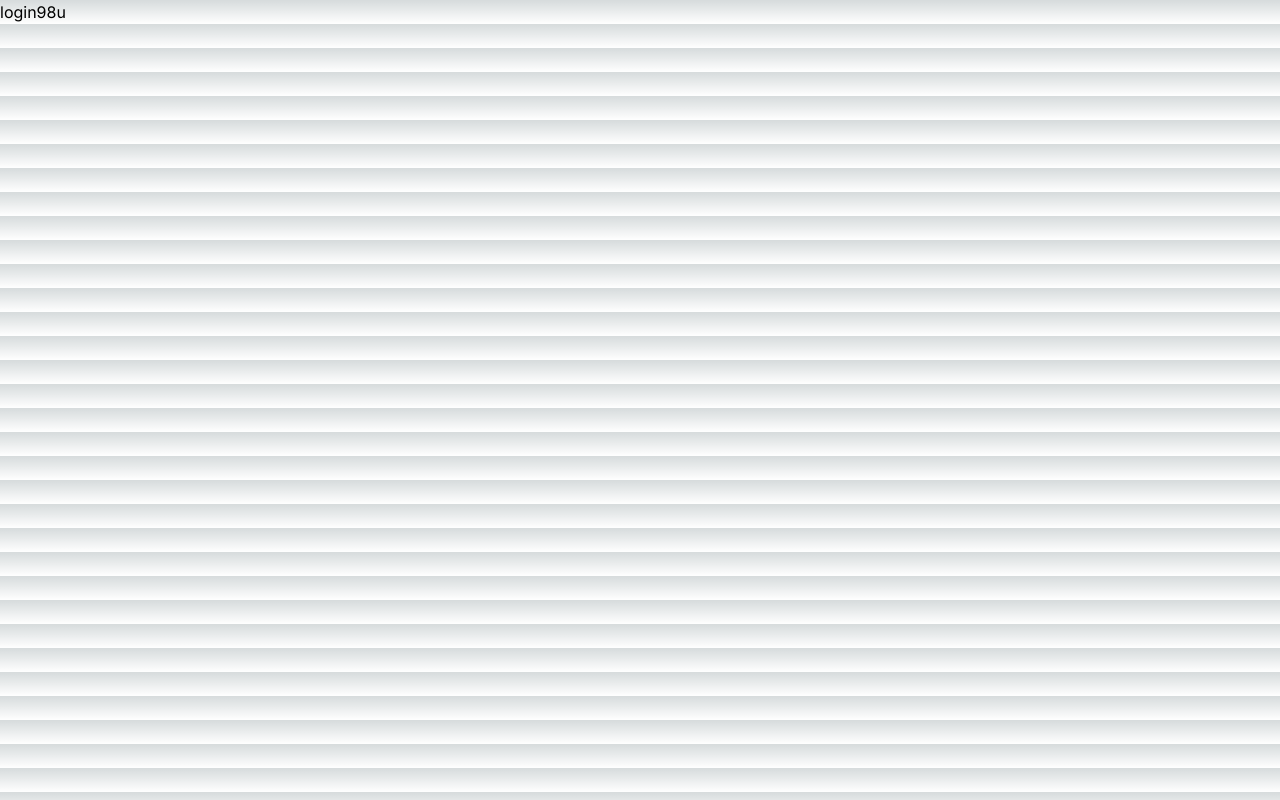
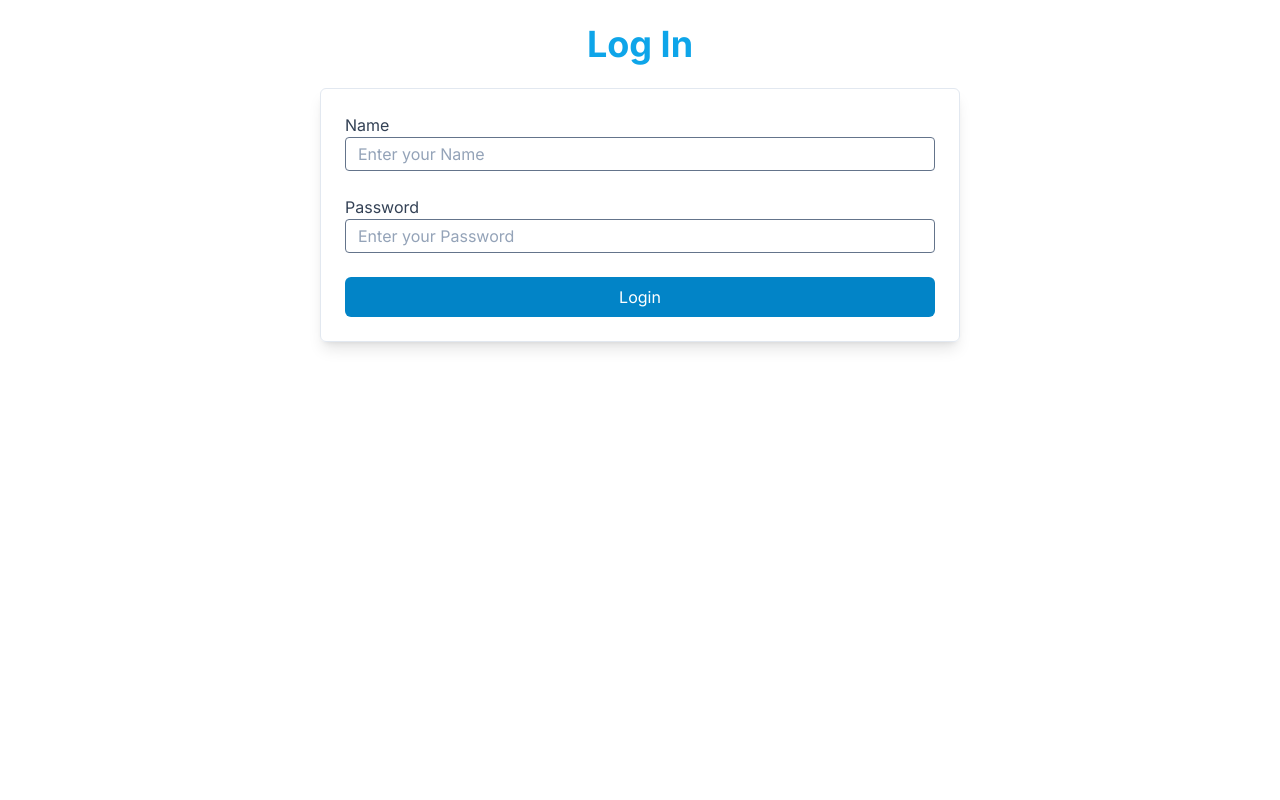
Before and after one commit to Raga-M/Next-Js, a Next.js app in the folder first-nextjs-app/: page /login in a window 1280 px wide. Built offline with nearby package versions, Linux system fonts and the light colour scheme.

Commit message:
add login nxt add route

```diff
--- a/first-nextjs-app/app/(auth)/login/page.js
+++ b/first-nextjs-app/app/(auth)/login/page.js
@@ -1,5 +1,35 @@
+"use client"
+import { useRouter } from "next/navigation";
+
+import Card from "../../component/Card";
+
 export default  function Login() {
+  const router=useRouter()
+
+const handleSubmit=(e)=>{
+e.preventDefault();
+router.push("/dashboard")
+}
   return (
-    <div>login98u</div>
+<>
+<h1 className="text-4xl p-6 text-center font-bold text-sky-500">Log In</h1>
+<div className="flex justify-center">
+<Card>
+  <form className="grid  gap-6" onSubmit={()=>{handleSubmit(event)}}>
+<label htmlFor="name" className="flex flex-col">
+ <span className="text-slate-700">Name</span>
+  <input type="text" id="name" className="border border-slate-500 focus:outline-none  focus:border-sky-500 px-3 py-1 rounded placeholder:text-slate-400 "  placeholder="Enter your Name" required/>
+
+</label>
+<label htmlFor="password" className="flex flex-col">
+ <span className="text-slate-700"> Password</span>
+  <input type="password" id="password" className="border border-slate-500 focus:outline-none focus:border-sky-500  px-3 py-1 rounded placeholder:text-slate-400"  placeholder="Enter your Password" required/>
+
+</label>
+<button className="bg-sky-600 text-white rounded-md inline p-2">Login</button>
+</form>
+</Card>
+</div>
+</>
   )
 }
--- /dev/null
+++ b/first-nextjs-app/app/component/Card.jsx
@@ -0,0 +1,10 @@
+import React from 'react'
+
+export default function Card({children}) {
+  return (
+    <div className='p-6 w-1/2 border border-slate-200 rounded-md dark:shadow-lg shadow-lg hover:shadow-md transition duration-300 '>
+{children}
+
+    </div>
+  )
+}
--- /dev/null
+++ b/first-nextjs-app/app/dashboard/page.jsx
@@ -0,0 +1,11 @@
+import React from 'react'
+
+const Dashboard= () => {
+  return (
+    <div>
+        <h1 className='bg-sky-500 p-3 text-white '>Welcome Back <span className='font-extrabold'>Admin!</span></h1>
+    </div>
+  )
+}
+
+export default Dashboard;
--- a/first-nextjs-app/app/first/page.js
+++ /dev/null
@@ -1,9 +0,0 @@
-
-
-function First() {
-  return (
-    <div>First</div>
-  )
-}
-
-export default First
--- a/first-nextjs-app/app/globals.css
+++ b/first-nextjs-app/app/globals.css
@@ -16,7 +16,7 @@
   }
 }
 
-body {
+/* body {
   color: rgb(var(--foreground-rgb));
   background: linear-gradient(
       to bottom,
@@ -24,4 +24,4 @@ body {
       rgb(var(--background-end-rgb))
     )
     rgb(var(--background-start-rgb));
-}
+} */
```
